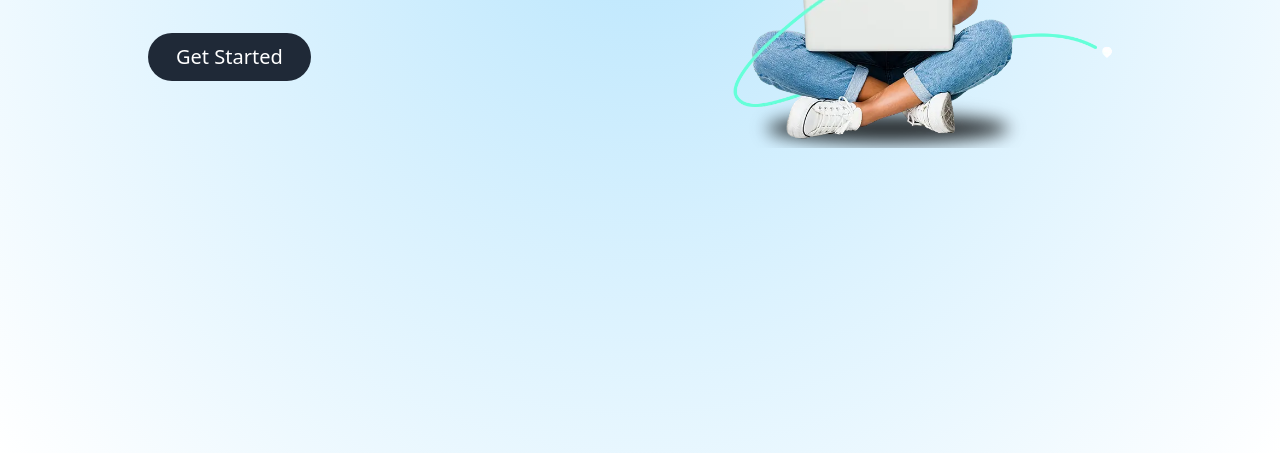
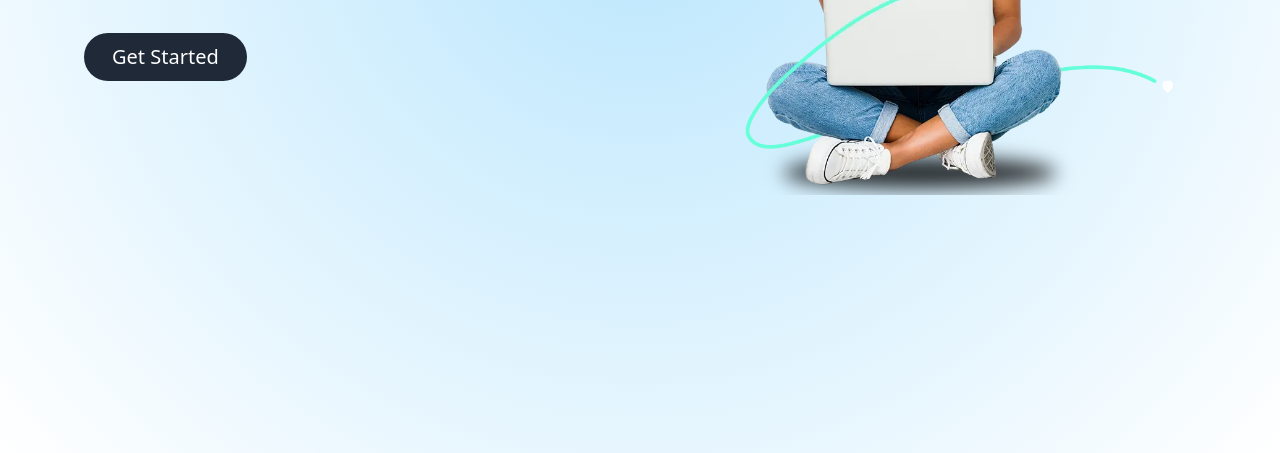
Before and after one commit to speakingapp/ieltspro, an Astro site: page / in a window 1280 px wide. Shown: the part 347-800 px from the top of the page. Built offline with nearby package versions, Linux system fonts and the light colour scheme; Astro itself is replaced by a stand-in of ours.

Commit message:
Update Hero.astro

```diff
--- a/src/components/Hero.astro
+++ b/src/components/Hero.astro
@@ -1,4 +1,4 @@
-<div class="grid grid-cols-1 sm:grid-cols-2 container sm:max-w-5xl mx-auto px-5 mt-8 pt-10 p-8">
+<div class="grid grid-cols-1 sm:grid-cols-2 container sm:max-w-6xl mx-auto px-5 mt-8 pt-10 p-8">
 <div class="w-full sm:w-[90%]">
 <h1 class="text-5xl uppercase font-bold">
 Multilevel Speaking <br><span class="py-1 font-thin">Test Platform</span>
```
